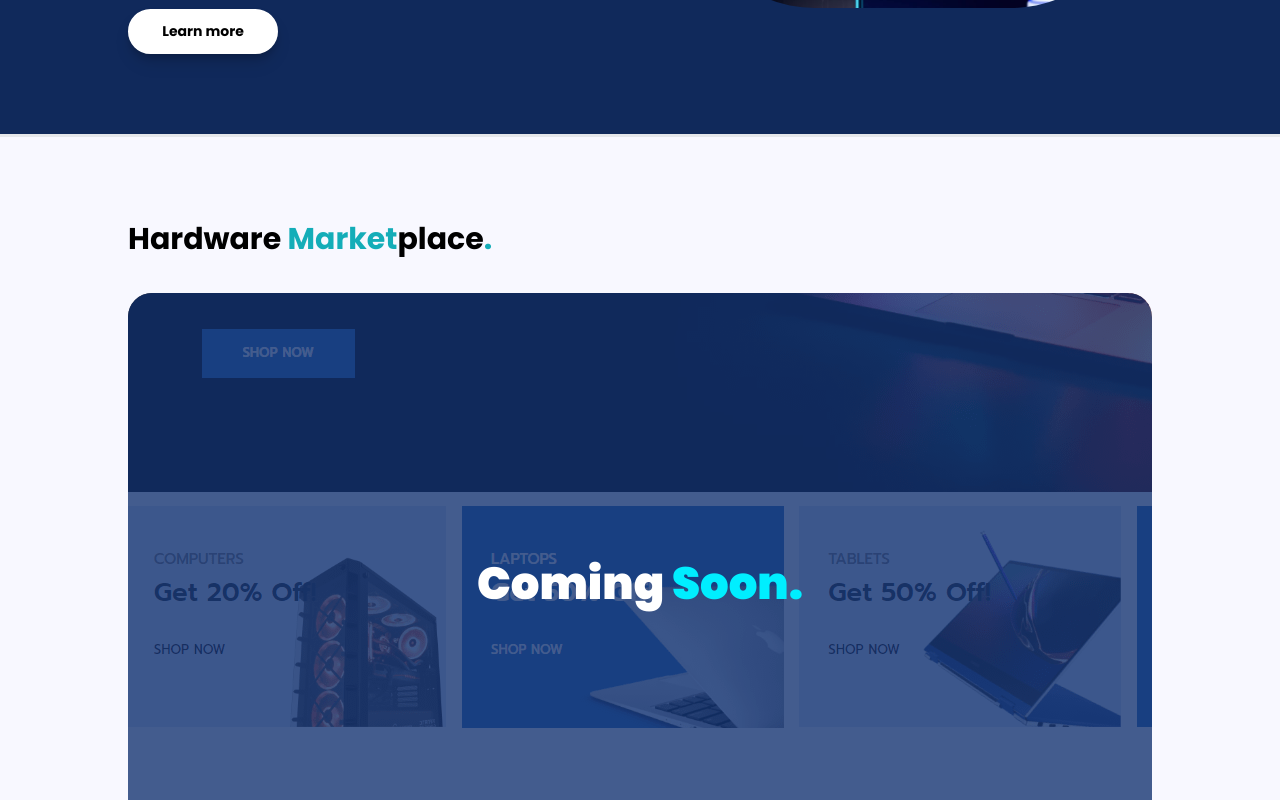
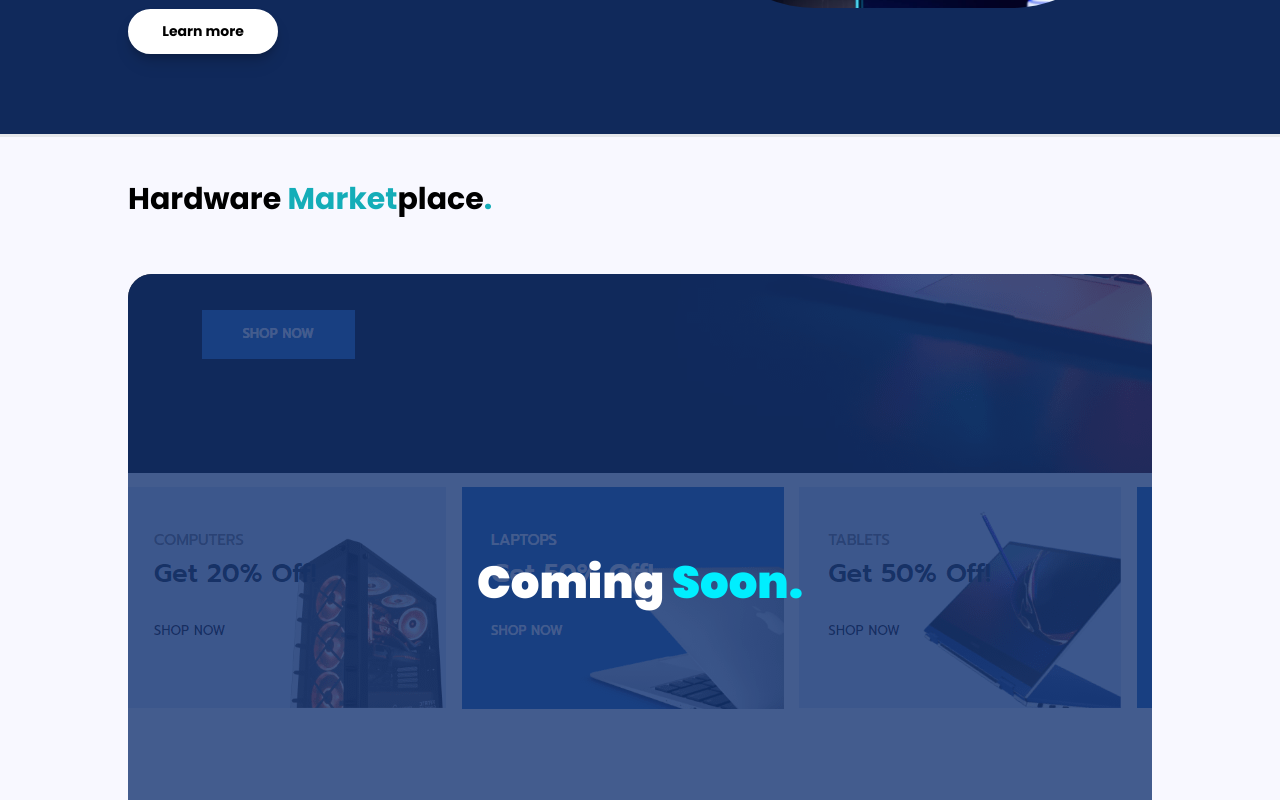
Before and after one commit to Odikanwa/Website_corporate_001, a React (Vite) app: page /services in a window 1280 px wide. Shown: the part 4400-5200 px from the top of the page. Built offline with nearby package versions, Linux system fonts and the light colour scheme.

Commit message:
landing page modified

```diff
--- a/src/components/Hardware.jsx
+++ b/src/components/Hardware.jsx
@@ -1,7 +1,7 @@
 const Hardware = () => {
   return (
-    <div className="h-[100vh] w-[100vw]  bg-[#F8F8FF] text-black px-[10vw] py-[10vh] border-t-[3px] z-100">
-      <h1 className="font-bold text-[20px] lg:text-[30px] pb-[3%]">Hardware <span className="text-[#14adb8]">Market</span>place<span className="text-[#14adb8]">.</span></h1>
+    <div className="h-[100vh] w-[100vw]  bg-[#F8F8FF] text-black px-[10vw] pt-[5vh] pb-[10vh] border-t-[3px] z-100">
+      <h1 className="font-bold text-[20px] lg:text-[30px] pb-[5%]">Hardware <span className="text-[#14adb8]">Market</span>place<span className="text-[#14adb8]">.</span></h1>
 
       <div className="bg-[url(assets/hardware.png)] z-20 h-[90%] w-[100%] bg-opacity-50 object-contain rounded-3xl">
         <div className='flex flex-col justify-center content-center h-[100%] w-[100%] px-5 py-5 bg-[rgba(20,52,114,0.8)] rounded-3xl'>
--- a/src/components/Solutions.jsx
+++ b/src/components/Solutions.jsx
@@ -4,11 +4,11 @@ import GoToTop from "./GoToTop";
 
 const Solutions = () => {
   return (
-    <div className="h-auto bg-[#F8F8FF] flex flex-row gap-2 lg:gap-5 flex-wrap justify-center items-center px-[5vw] pb-[2.5%]">
+    <div className="h-auto bg-[#F8F8FF] flex flex-row gap-4 lg:gap-5 flex-wrap justify-center items-center px-[5vw] pb-[2.5%]">
       {services.map((solution) => (
         <div key={solution.id}>
-          <div className="w-auto mt-[5vh]">
-            <div className="h-[23vh] lg:h-[40vh] w-[80vw] lg:w-[20vw] mb-[2vh] flex flex-col flex-1 text-xs text-white bg-[#10295B] hover:bg-white hover:text-black py-[5vh] px-[3vw] box-shadow2 drop-shadow-lg shadow-lg box-border justify-center place-content-center place-items-center text-center border-white rounded-[20px]">
+          <div className="w-auto mt-0 lg:mt-[5vh]">
+            <div className="h-auto lg:h-[40vh] w-[80vw] lg:w-[20vw] mb-[2vh] flex flex-col flex-1 text-xs text-white bg-[#10295B] hover:bg-white hover:text-black py-[5vh] px-[3vw] box-shadow2 drop-shadow-lg shadow-lg box-border justify-center place-content-center place-items-center text-center border-white rounded-[20px]">
               <h1 className="font-bold text-[20px] leading-[22px] pb-[3vh]">{solution.title}</h1>
               <p className="pb-[3vh]">{solution.short_desc}</p>
               <Link to={`/${solution.id}`} onClick={() => GoToTop()}>
```
Also changed, not shown: 1 other file (tests, documents, lock files or other folders).
